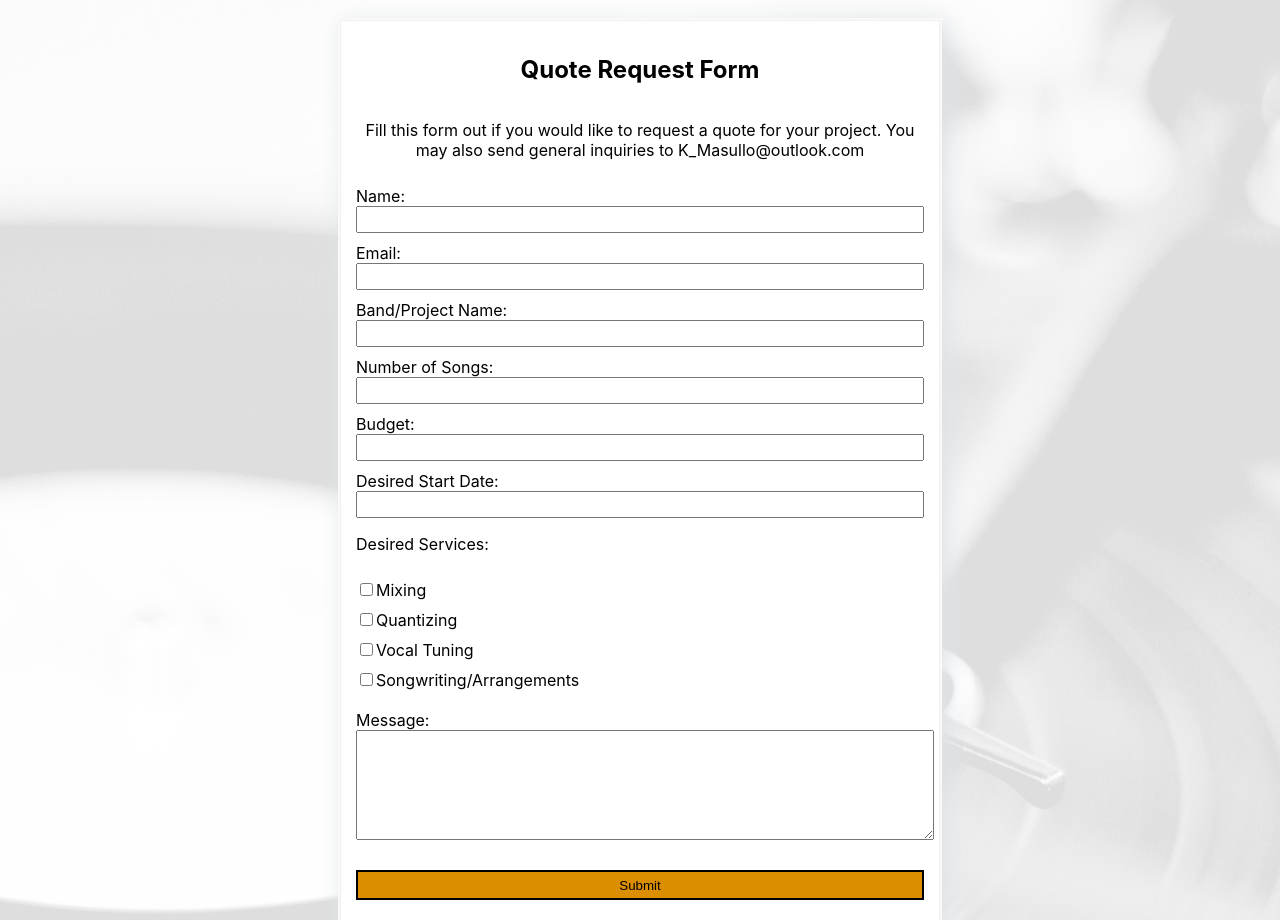
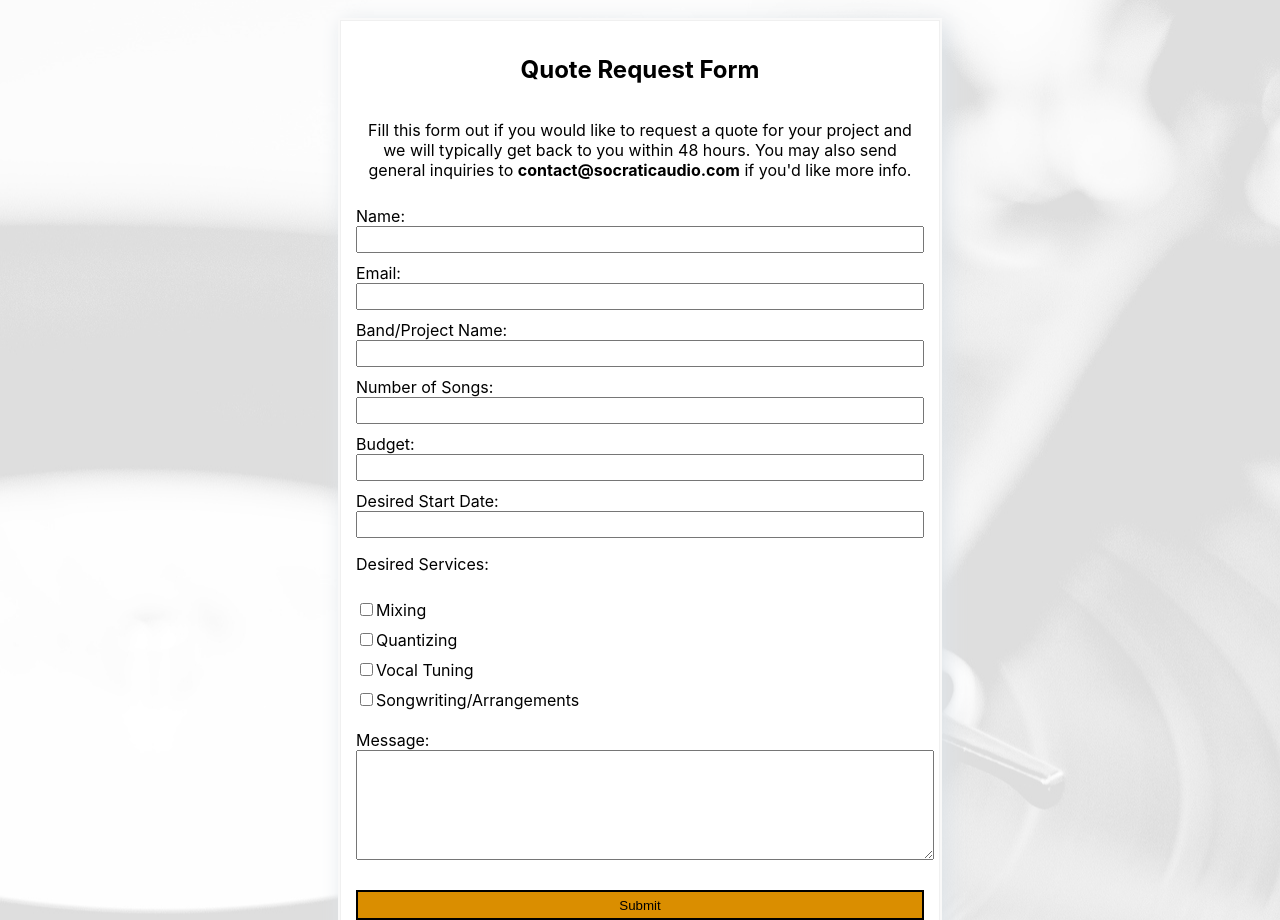
Before and after one commit to kmasullo-fadv/km-audio-website, a React (Create React App) app: page / in a window 1280 px wide. Shown: the part 3500-4420 px from the top of the page. Built offline with nearby package versions, Linux system fonts and the light colour scheme.

Commit message:
correct domain email set up

```diff
--- a/src/Contact/Contact.js
+++ b/src/Contact/Contact.js
@@ -10,8 +10,8 @@ export default class Contact extends Component {
                         <form className="contactForm" action="https://formspree.io/xvowbnak" method="post">
                             <h2 className="center">Quote Request Form</h2>
                             <p className="center">
-                                Fill this form out if you would like to request a quote for your project. You
-                                may also send general inquiries to K_Masullo@outlook.com
+                                Fill this form out if you would like to request a quote for your project and we will typically get back to you within 48 hours. You
+                                may also send general inquiries to <strong>contact@socraticaudio.com</strong> if you'd like more info.
                             </p>
                             <label htmlFor="user-name">Name:</label>
                             <input className="hoverBorder" id="user-name" type="text" name="name" required />
```
Also changed, not shown: 1 other file (tests, documents, lock files or other folders).
